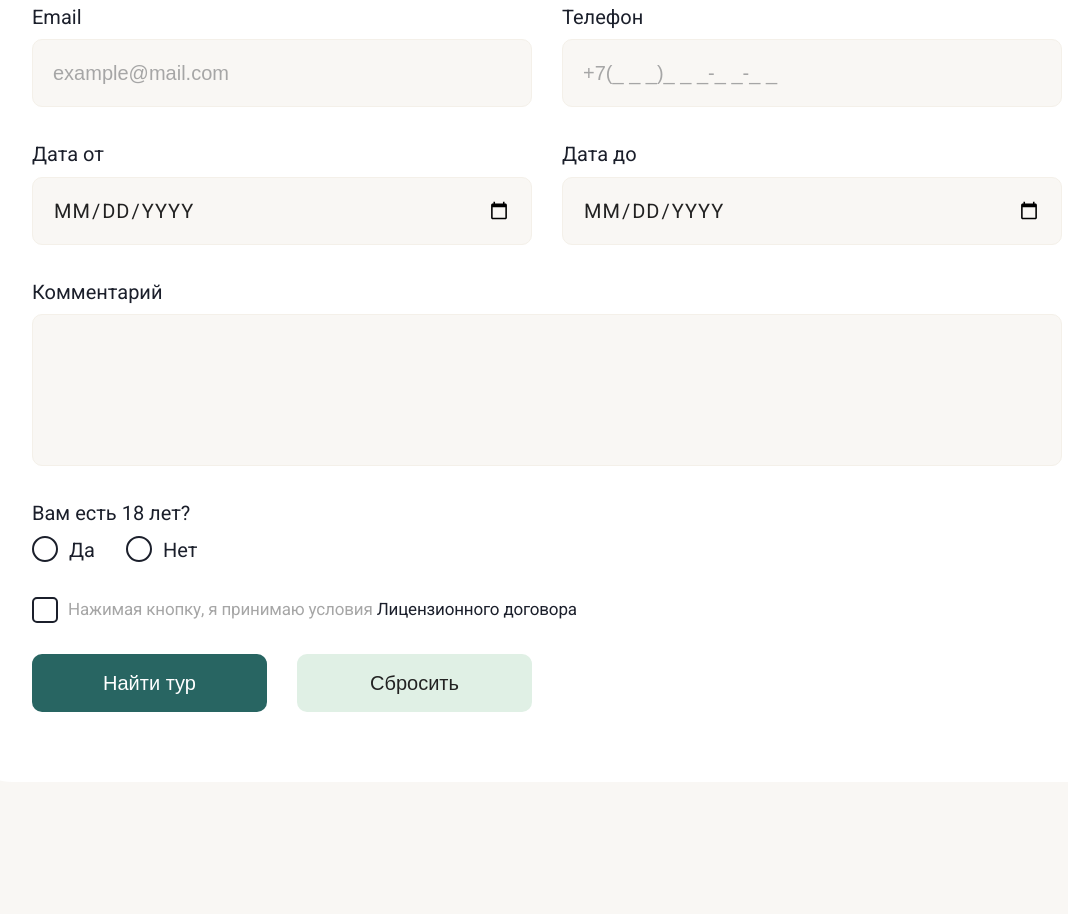
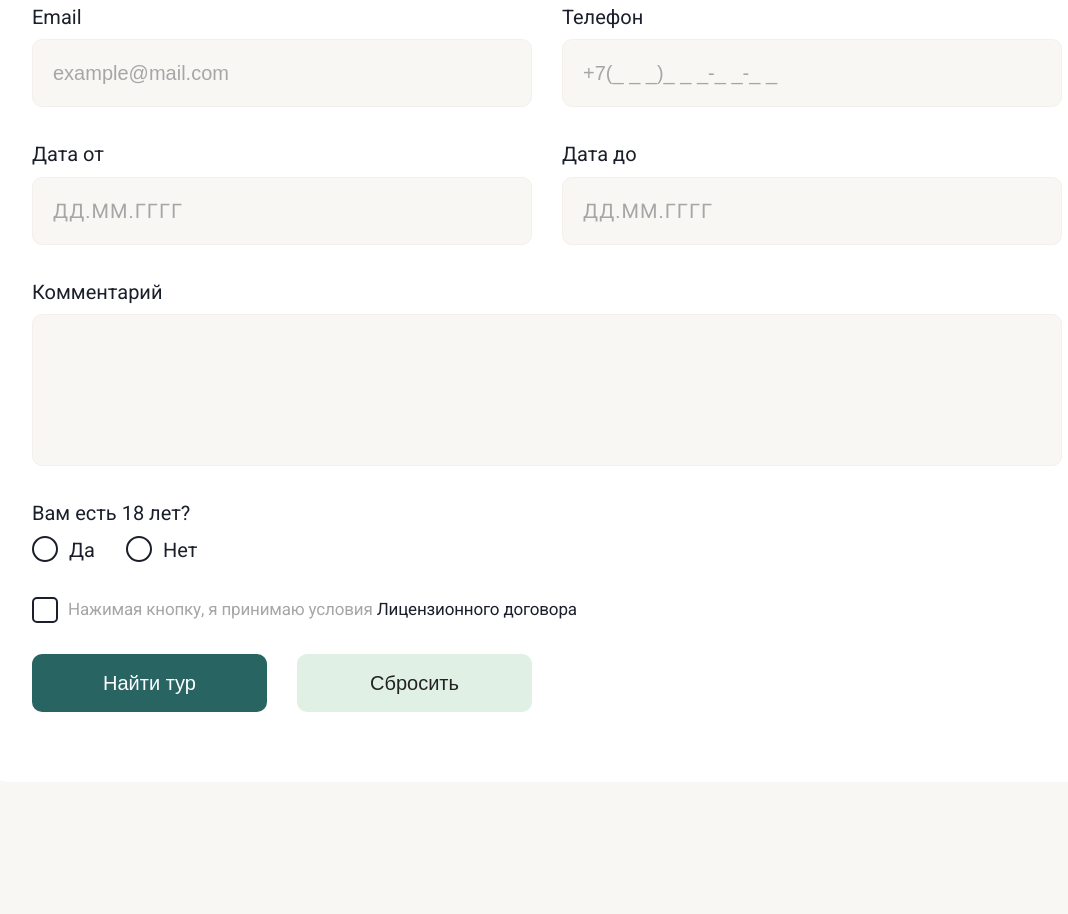
Before and after one commit to AnnaZN/YourTourHost, a plain HTML site: page index.html in a window 1280 px wide. Shown: the part 2896-3810 px from the top of the page, without its empty margins (93-1161 px from the left). Drawn offline with Linux system fonts and the light colour scheme.

Commit message:
Add files via upload

```diff
--- a/index.html
+++ b/index.html
@@ -286,14 +286,14 @@
             </label>
             <label class="booking__label">
               Дата от
-              <input class="booking__element  booking__element-date booking__date-empty" type="date" >
-              <!-- <input class="booking__element booking__element-date"  type="text"  placeholder="ДД.ММ.ГГГГ" onfocus="(this.type ='date')" onblur="(this.type='text')" > -->
+              <!-- <input class="booking__element  booking__element-date booking__date-empty" type="date" > -->
+              <input class="booking__element booking__element-date"  type="text"  placeholder="ДД.ММ.ГГГГ" onfocus="(this.type ='date')" onblur="(this.type='text')" >
             </label>
 
            <label class="booking__label">
             Дата до
-              <input class="booking__element booking__element-date booking__date-empty" type="date">
-               <!-- <input class="booking__element booking__element-date"  type="text"  placeholder="ДД.ММ.ГГГГ" onfocus="(this.type ='date')" onblur="(this.type='text')" > -->
+              <!-- <input class="booking__element-date booking__date-empty" type="date"> -->
+               <input class="booking__element booking__element-date"  type="text"  placeholder="ДД.ММ.ГГГГ" onfocus="(this.type ='date')" onblur="(this.type='text')" >
           </label>
 
           <label  class="booking__area-label">Комментарий    <textarea class="booking__area"></textarea>
```
